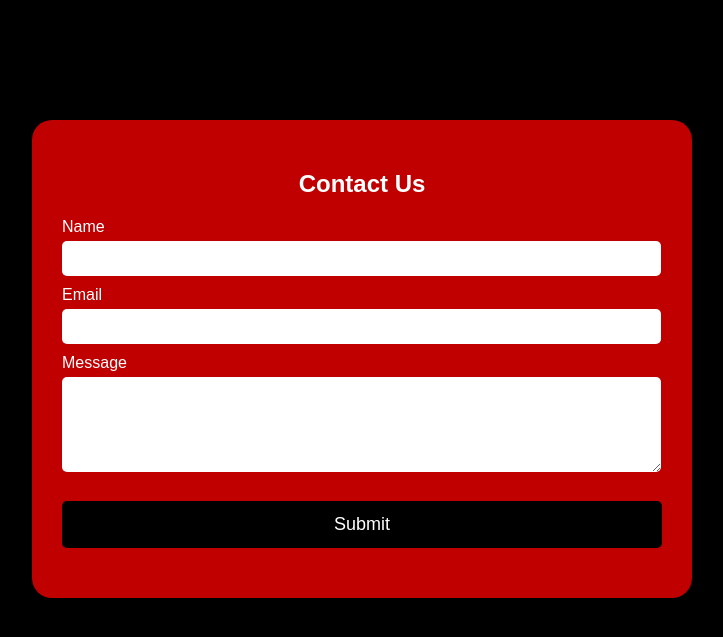
After one commit to Erenyeager31/CrimeHotspotAnalysis, a Django app: page /contactus in a window 1280 px wide. The commit adds this page. Shown: the top 637 px of the page, without its empty margins (278-1001 px from the left). Run offline with Django 4.2, Linux system fonts and the light colour scheme.

Commit message:
contact us

```diff
--- a/frontend/urls.py
+++ b/frontend/urls.py
@@ -27,6 +27,9 @@ urlpatterns = [
     # abouts us page
     path('aboutus', views.aboutus, name='aboutus'),
 
+    # contact us page
+    path('contactus', views.contactus, name='contactus'),
+
     # analysis data and page
     path('getData',views.fetchProcessedData,name='getProcessedData'),
     path('chart',views.chartPage,name='getProcessedData'),
--- a/frontend/views.py
+++ b/frontend/views.py
@@ -359,6 +359,9 @@ def details(request):
 def aboutus(request):
     return render(request, 'aboutus.html')
 
+def contactus(request):
+    return render(request, 'contactus.html')
+
 def logout(request):
     global uname
     global auth
--- /dev/null
+++ b/static/css/contactus.css
@@ -0,0 +1,60 @@
+body {
+    margin: 0;
+    padding: 0;
+    font-family: Arial, sans-serif;
+    background-color: black;
+    color: white;
+}
+
+.container {
+    width: 80%;
+    max-width: 600px;
+    margin: 15vh auto;
+    padding: 30px;
+    background-color: rgb(192, 0, 0);
+    border-radius: 20px;
+}
+
+h2 {
+    text-align: center;
+}
+
+form label {
+    display: block;
+    margin-bottom: 5px;
+}
+
+form input[type="text"],
+form input[type="email"],
+form textarea {
+    width: 96.5%;
+    padding: 10px;
+    margin-bottom: 10px;
+    border: none;
+    border-radius: 5px;
+}
+
+form textarea {
+    resize: vertical;
+}
+
+form button {
+    width: 100%;
+    margin: 15px 0 0 0;
+    padding: 13px;
+    background-color: black;
+    color: white;
+    font-size: large;
+    border: none;
+    border-radius: 5px;
+    cursor: pointer;
+}
+
+form button:hover {
+    background-color: #868686;
+}
+
+#response {
+    margin-top: 20px;
+    text-align: center;
+}
--- /dev/null
+++ b/static/js/contactus.js
@@ -0,0 +1,25 @@
+document.getElementById('contact-form').addEventListener('submit', function(event) {
+    event.preventDefault();
+
+    var formData = new FormData(this);
+
+    // Simulate form submission for demonstration purposes
+    // In a real scenario, you would send this data to your backend server
+    // Replace this with your actual endpoint for form submission
+    fetch('https://jsonplaceholder.typicode.com/posts', {
+        method: 'POST',
+        body: formData
+    })
+    .then(response => response.json())
+    .then(data => {
+        // Display a success message
+        document.getElementById('response').innerHTML = "<p>Form submitted successfully!</p>";
+        // Clear the form fields
+        document.getElementById('contact-form').reset();
+    })
+    .catch(error => {
+        console.error('Error:', error);
+        // Display an error message if submission fails
+        document.getElementById('response').innerHTML = "<p>Submission failed. Please try again later.</p>";
+    });
+});
--- /dev/null
+++ b/templates/contactus.html
@@ -0,0 +1,27 @@
+<!DOCTYPE html>
+<html lang="en">
+<head>
+    <meta charset="UTF-8">
+    <meta name="viewport" content="width=device-width, initial-scale=1.0">
+    <title>Contact Us</title>
+    <link rel="stylesheet" href="../static/css/contactus.css">
+</head>
+<body>
+
+<div class="container">
+    <h2>Contact Us</h2>
+    <form id="contact-form">
+        <label for="name">Name</label>
+        <input type="text" id="name" name="name" required>
+        <label for="email">Email</label>
+        <input type="email" id="email" name="email" required>
+        <label for="message">Message</label>
+        <textarea id="message" name="message" rows="5" required></textarea>
+        <button type="submit">Submit</button>
+    </form>
+    <div id="response"></div>
+</div>
+
+<script src="../static/js/contactus.js"></script>
+</body>
+</html>
--- a/templates/index.html
+++ b/templates/index.html
@@ -48,7 +48,7 @@
             <li><a href="/">Home</a></li>
             <li><a href="map">Map</a></li>
             <li><a href="aboutus">About</a></li>
-            <li><a href="#">Contact</a></li>
+            <li><a href="contactus">Contact</a></li>
             <li onclick="logout()">LOGOUT</li>
           </ul>
         </nav>
@@ -60,7 +60,7 @@
         <a href="/">HOME</a>
         <a href="map">MAP</a>
         <a href="aboutus">ABOUT</a>
-        <a>CONTACT</a>
+        <a href="contactus">CONTACT</a>
         <a onclick="logout()" id="logoutButton">LOGOUT</a>
       </div>
     </nav>
```
